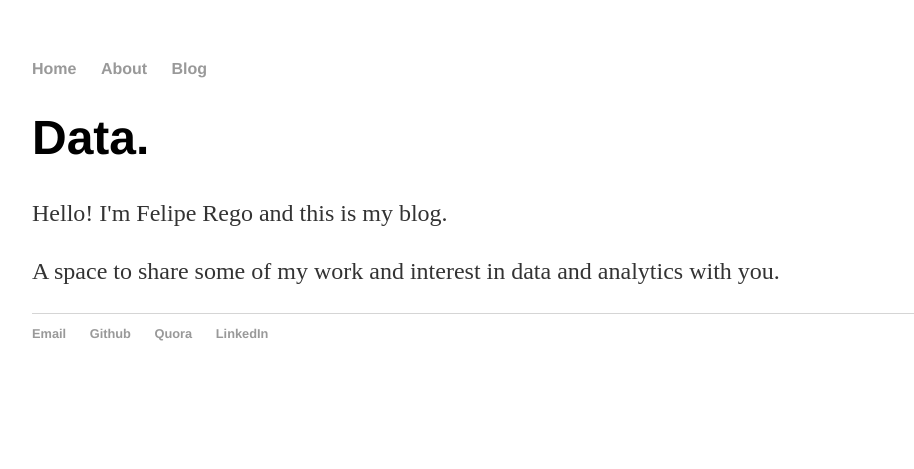
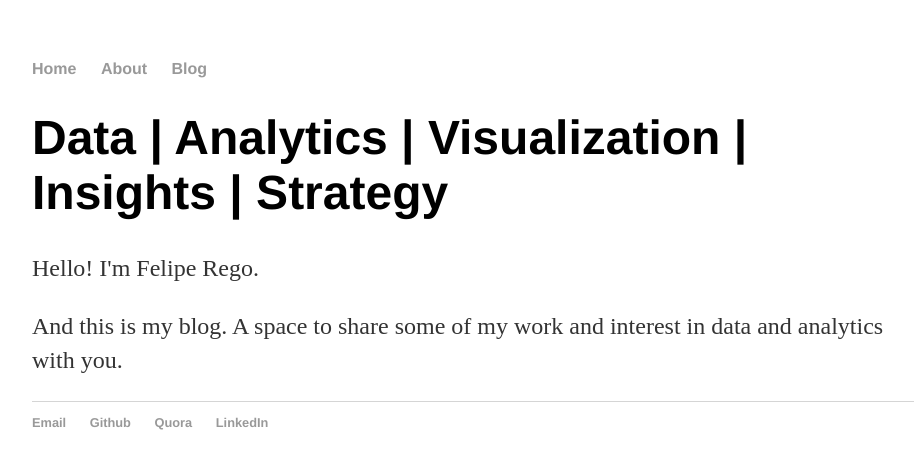
Before and after one commit to FelipeRego/FelipeRego.github.io, a Jekyll site: the page built from index.html, in a window 1280 px wide. Shown: the top 469 px of the page, without its empty margins (160-1074 px from the left). Built offline with Jekyll 4.4.1, drawn with Linux system fonts in a browser that asks for light colours.

Commit message:
Update index.html

```diff
--- a/index.html
+++ b/index.html
@@ -3,8 +3,8 @@ layout: default
 title: Felipe Rego - Data Analyst | Insights | Wrangling | Visualisation | Modelling | Statistics | Strategy
 ---
 <div class="blurb">
-	<h1>Data.</h1>
-	<p>Hello! I'm Felipe Rego and this is my blog.
-	<p>A space to share some of my work and interest in data and analytics with you.</p>
+	<h1>Data | Analytics | Visualization | Insights | Strategy</h1>
+	<p>Hello! I'm Felipe Rego.
+	<p>And this is my blog. A space to share some of my work and interest in data and analytics with you.</p>
 </div><!-- /.blurb -->
 </html>
```
